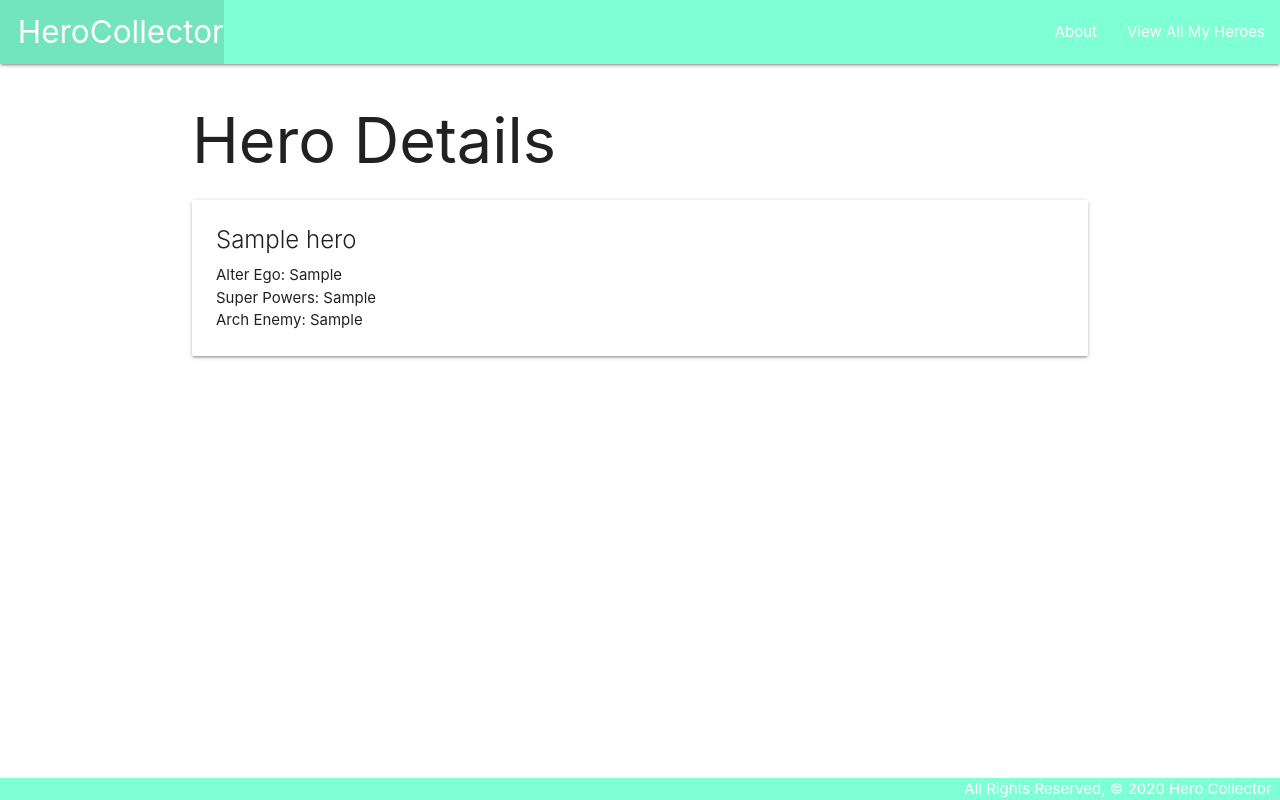
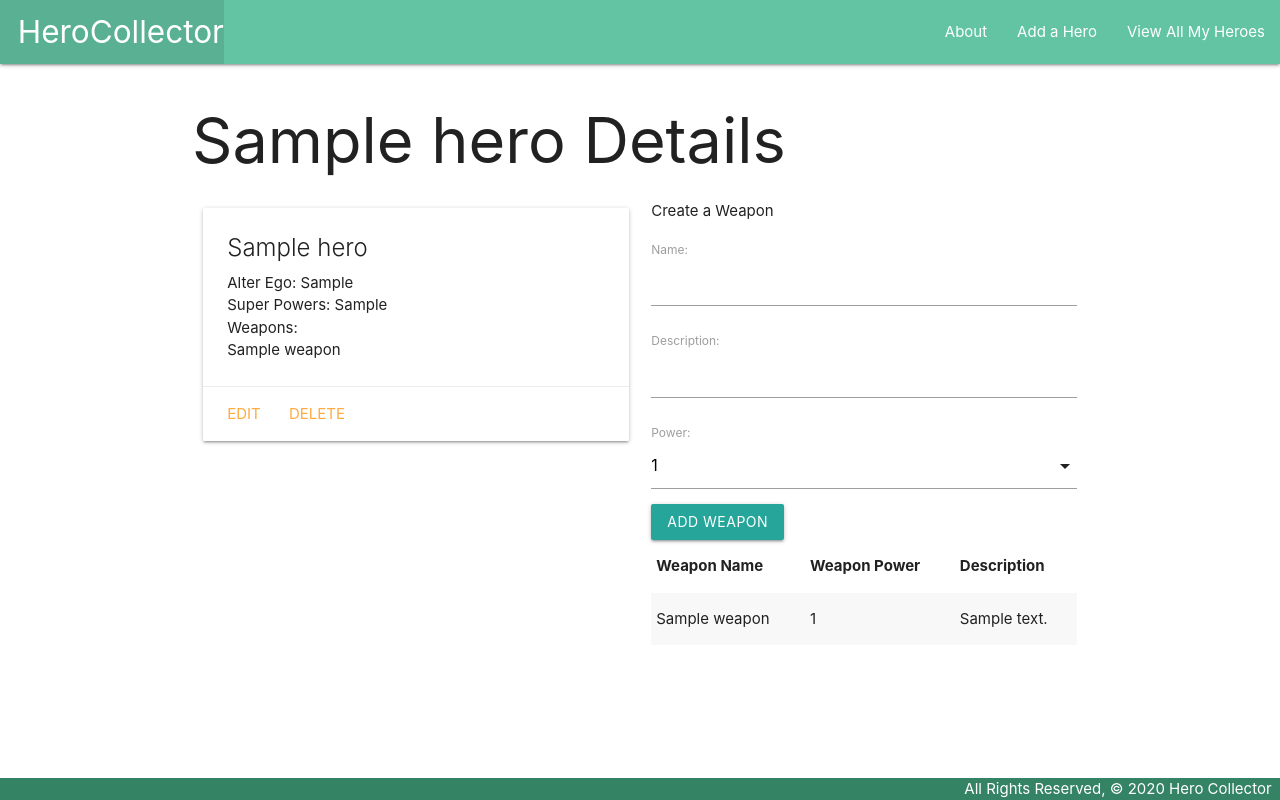
Before and after one commit to GabiVarella/Hero-Collector, a Django app: page /heroes/1/ in a window 1280 px wide. Run offline with Django 3.2, Linux system fonts and the light colour scheme; tables that the repository leaves empty hold one stand-in row (values such as "Sample post").

Commit message:
full crud on weapons

```diff
--- a/main_app/admin.py
+++ b/main_app/admin.py
@@ -3,7 +3,8 @@ from django.contrib import admin
 # Register your models here.
 from django.contrib import admin
 # import your models here
-from .models import Hero
+from .models import Hero, Weapon
 
 # Register your models here
-admin.site.register(Hero)
+admin.site.register(Hero),
+admin.site.register(Weapon)
--- /dev/null
+++ b/main_app/forms.py
@@ -0,0 +1,7 @@
+from django.forms import ModelForm
+from .models import Weapon
+
+class WeaponForm(ModelForm):
+  class Meta:
+    model = Weapon
+    fields = ['name', 'description', 'power']
--- a/main_app/models.py
+++ b/main_app/models.py
@@ -1,5 +1,13 @@
 from django.db import models
 
+
+POWERS = (
+    ('1', '1'),
+    ('2', '2'),
+    ('3', '3'),
+    ('4', '4'),
+    ('5', '5'),
+)
 # Create your models here.
 class Hero(models.Model):
     name = models.CharField(max_length=100)
@@ -10,7 +18,17 @@ class Hero(models.Model):
     def __str__(self):
         return self.name
 
-# heroes = [
-#   Hero('Hulk', 'Bruce Banner', 'Super Strength Fueled by Rage', 'U.S. Military'),
-#   Hero('Thor', 'Thro Odinson', 'Lord of Thunder', 'Loki'),
-# ]
+class Weapon(models.Model):
+    name = models.CharField(max_length=100)
+    description = models.CharField(max_length=100)
+    power = models.CharField(
+        max_length=100,
+        choices = POWERS,
+        default = POWERS[0][0]
+    )
+
+    hero = models.ForeignKey(Hero, on_delete=models.CASCADE)
+
+    def __str__(self):
+    # Nice method for obtaining the friendly value of a Field.choice
+        return f"{self.name} has {self.get_power_display()} power"
--- a/main_app/static/css/style.css
+++ b/main_app/static/css/style.css
@@ -9,11 +9,11 @@ body {
   }
 
   .nav-wrapper {
-    background-color: aquamarine;
+    background-color: rgb(99, 196, 164);
 }
 
   footer.page-footer {
     padding-top: 0;
     text-align: right;
-    background-color: aquamarine;
+    background-color: rgb(53, 131, 101);
   }
--- a/main_app/templates/base.html
+++ b/main_app/templates/base.html
@@ -8,7 +8,7 @@
   <title>Hero Collector</title>
   <link rel="stylesheet" href="https://cdnjs.cloudflare.com/ajax/libs/materialize/1.0.0/css/materialize.min.css">
   <link rel="stylesheet" type="text/css" href="{% static 'css/style.css' %}">
-  <link rel="stylesheet" type="text/css" href="{% static 'css/style.css' %}">
+  <script src="https://cdnjs.cloudflare.com/ajax/libs/materialize/1.0.0/js/materialize.min.js"></script>
 </head>
 <body>
   <header class="navbar-fixed">
@@ -18,8 +18,9 @@
           <li><a href="/" class="left brand-logo">&nbsp;&nbsp;HeroCollector</a></li>
         </ul>
         <ul class="right">
-          <li><a href="/about">About</a></li>
-          <li><a href="/heroes">View All My Heroes</a></li>
+          <li><a href="{% url 'about' %}">About</a></li>
+          <li><a href="{% url 'heroes_create' %}">Add a Hero</a></li>
+          <li><a href="{% url 'index' %}">View All My Heroes</a></li>
         </ul>
       </div>
     </nav>
--- a/main_app/templates/heroes/detail.html
+++ b/main_app/templates/heroes/detail.html
@@ -1,13 +1,55 @@
+
+
 {% extends 'base.html' %}
 {% block content %}
-<h1>Hero Details</h1>
-<div class="card">
-  <div class="card-content">
-    <span class="card-title">{{ hero.name }}</span>
-    <p>Alter Ego: {{ hero.alter_ego }}</p>
-    <p>Super Powers: {{ hero.super_powers }}</p>
-    <p>Arch Enemy: {{ hero.arch_enemy }}</p>
 
+<h1>{{hero.name}} Details</h1>
+
+<div class="row">
+  <div class="col s6">
+    <div class="card">
+      <div class="card-content">
+        <span class="card-title">{{ hero.name }}</span>
+        <p>Alter Ego: {{ hero.alter_ego }}</p>
+        <p>Super Powers: {{ hero.super_powers }}</p>
+        <p>Weapons:</p>
+        {% for w in hero.weapon_set.all %}
+          <p>{{ w.name }}</p>
+        {% endfor %}
+
+      </div>
+      <div class="card-action">
+        <a href="{% url 'heroes_update' hero.id %}">Edit</a>
+        <a href="{% url 'heroes_delete' hero.id %}">Delete</a>
+      </div>
+    </div>
+  </div>
+  <div class="col s6">
+    <p1>Create a Weapon</p1>
+
+    <form action="{% url 'add_weapon' hero.id %}" method="post">
+      {% csrf_token %}
+      {{ weapon_form.as_p }}
+      <input type="submit" class="btn" value="Add Weapon">
+    </form>
+    <table class="striped">
+      <thead>
+        <tr><th>Weapon Name</th><th>Weapon Power</th><th>Description</th></tr>
+      </thead>
+      <tbody>
+        {% for weapon in hero.weapon_set.all %}
+          <tr>
+            <td>{{weapon.name}}</td>
+            <td>{{weapon.power}}</td>
+            <td>{{weapon.description}}</td>
+          </tr>
+        {% endfor %}
+      </tbody>
+    </table>
   </div>
 </div>
+<script>
+  var selectEl = document.getElementById('id_power');
+  M.FormSelect.init(selectEl);
+</script>
 {% endblock %}
--- a/main_app/urls.py
+++ b/main_app/urls.py
@@ -6,5 +6,9 @@ urlpatterns = [
   path('about/', views.about, name='about'),
   path('heroes/', views.heroes_index, name='index'),
   path('heroes/<int:hero_id>/', views.heroes_detail, name='detail'),
+  path('heroes/create/', views.HeroCreate.as_view(), name='heroes_create'),
+  path('heroes/<int:pk>/update/', views.HeroUpdate.as_view(), name='heroes_update'),
+  path('heroes/<int:pk>/delete/', views.HeroDelete.as_view(), name='heroes_delete'),
+  path('heroes/<int:hero_id>/add_weapon/', views.add_weapon, name='add_weapon'),
 
 ]
--- a/main_app/views.py
+++ b/main_app/views.py
@@ -1,6 +1,8 @@
-from django.shortcuts import render
+from django.shortcuts import render, redirect
 from django.http import HttpResponse
+from django.views.generic.edit import CreateView, UpdateView, DeleteView
 from .models import Hero
+from .forms import WeaponForm
 
 
 # Create your views here.
@@ -17,4 +19,31 @@ def heroes_index(request):
 
 def heroes_detail(request, hero_id):
   hero = Hero.objects.get(id=hero_id)
-  return render(request, 'heroes/detail.html', {'hero': hero})
+  weapon_form = WeaponForm()
+  return render(request, 'heroes/detail.html', {'hero': hero, 'weapon_form': weapon_form})
+
+def add_weapon(request, hero_id):
+  # create a ModelForm instance using the data in request.POST
+  form = WeaponForm(request.POST)
+  # validate the form
+  if form.is_valid():
+    # don't save the form to the db until it
+    # has the cat_id assigned
+    new_weapon = form.save(commit=False)
+    new_weapon.hero_id = hero_id
+    new_weapon.save()
+  return redirect('detail', hero_id=hero_id)
+
+class HeroCreate(CreateView):
+  model = Hero
+  fields = '__all__'
+  success_url = '/heroes/'
+
+
+class HeroUpdate(UpdateView):
+  model = Hero
+  fields = ['alter_ego', 'super_powers', 'arch_enemy']
+
+class HeroDelete(DeleteView):
+  model = Hero
+  success_url = '/heroes'
```
Also changed, not shown: main_app/templates/main_app/hero_confirm_delete.html (added, +13 -0 lines), main_app/templates/main_app/hero_form.html (added, +19 -0 lines), main_app/migrations/0002_weapon.py (added).
